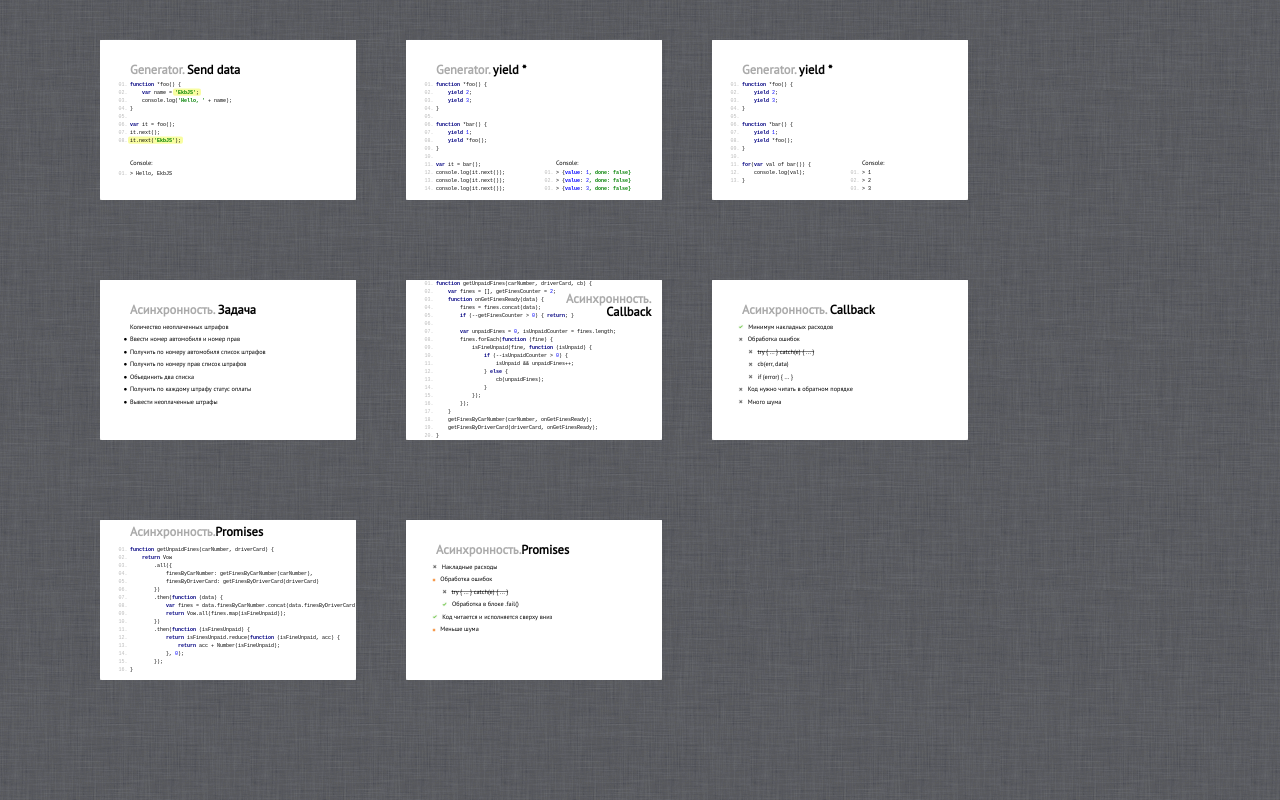
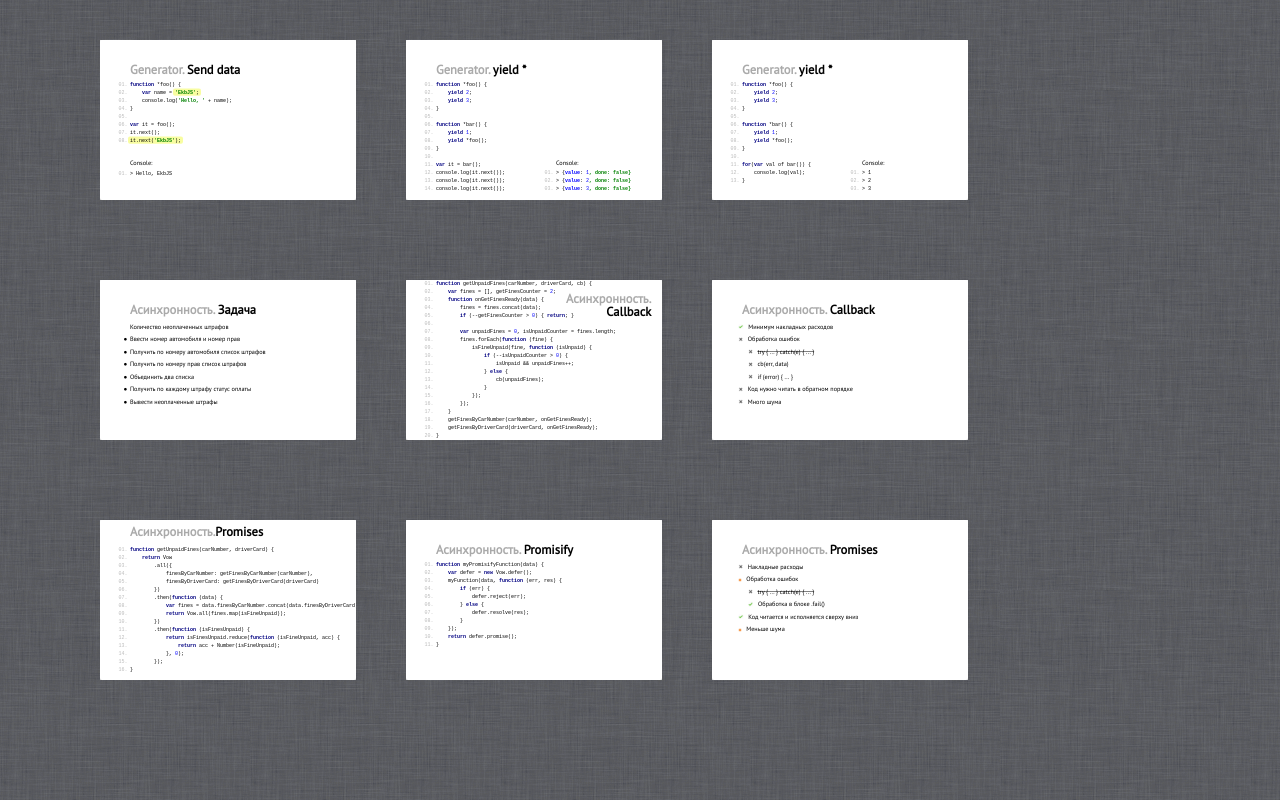
Before and after one commit to Zhigalov/chelyjs-generators, a website: page index.html in a window 1280 px wide. Shown: the part 910-1710 px from the top of the page. Drawn offline with Linux system fonts and the light colour scheme; a web font is replaced by a local one.

Commit message:
promisify

```diff
--- a/index.html
+++ b/index.html
@@ -318,7 +318,24 @@
 </section>
 
 <section class="slide">
-    <h2><small>Асинхронность.</small>Promises</h2>
+    <h2><small>Асинхронность.</small> Promisify</h2>
+    <pre class="javascript">
+        <code>function myPromisifyFunction(data) {</code>
+        <code>    var defer = new Vow.defer();</code>
+        <code>    myFunction(data, function (err, res) {</code>
+        <code>        if (err) {</code>
+        <code>            defer.reject(err);</code>
+        <code>        } else {</code>
+        <code>            defer.resolve(res);</code>
+        <code>        }</code>
+        <code>    });</code>
+        <code>    return defer.promise();</code>
+        <code>}</code>
+    </pre>
+</section>
+
+<section class="slide">
+    <h2><small>Асинхронность.</small> Promises</h2>
     <ul class="custom-list">
         <li class="fail">Накладные расходы</li>
         <li class="pending">Обработка ошибок
```
Also changed, not shown: promisifyFunction.js (added, +15 -0 lines).
